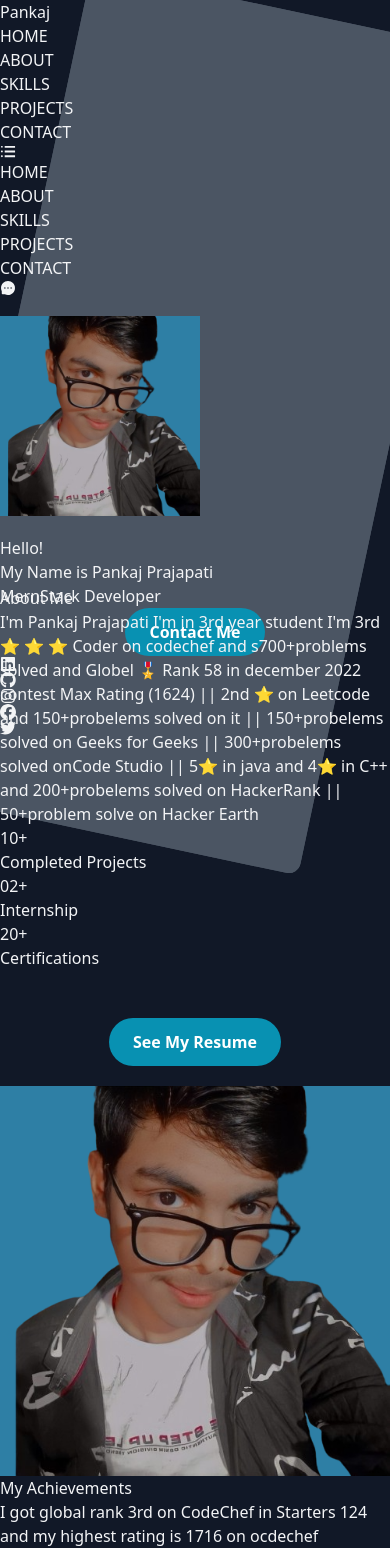
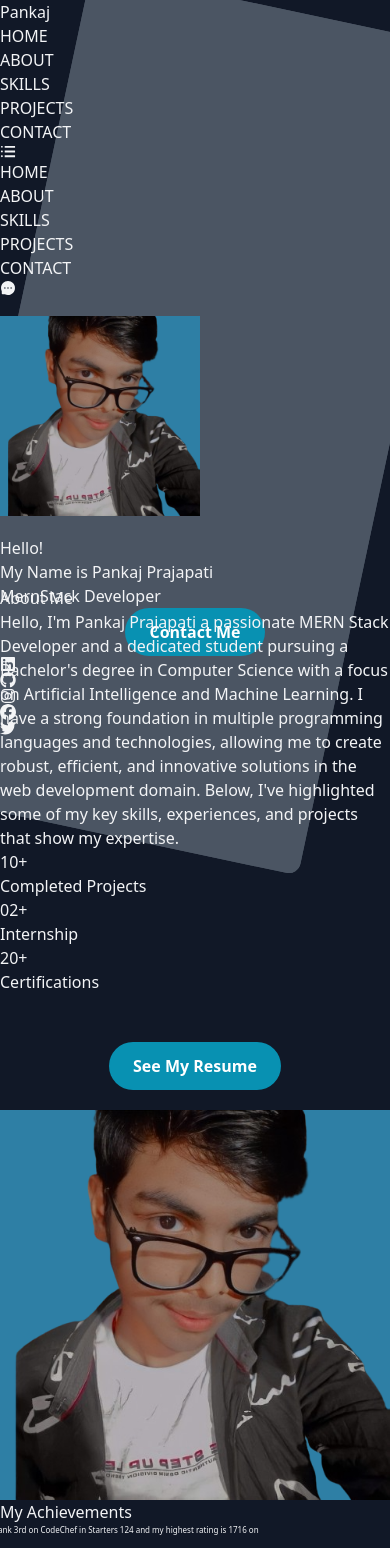
Before and after one commit to pankaj143p/My-Portfolio-Frontend, a React (Vite) app: page / in a window 390 px wide. Shown: the top 1548 px of the page. Built offline with nearby package versions, Linux system fonts and the light colour scheme.

Commit message:
some changes add res

```diff
--- a/src/Components/About.jsx
+++ b/src/Components/About.jsx
@@ -20,14 +20,14 @@ const About = () => {
           <div className="p-2">
             <div className="text-gray-300 my-3">
               <p className="mt-16 pr-8 text-justify leading-8 text-2xl w-18/14 mx-auto">
-                I'm Pankaj Prajapati I'm in 3rd year student I'm 3rd
-                ⭐ ⭐ ⭐ Coder on codechef and s700+problems solved and Globel 🎖️
-                Rank 58 in december 2022 contest Max Rating (1624) ||
-                2nd ⭐ on Leetcode and 150+probelems solved on it ||
-                150+probelems solved on Geeks for Geeks || 300+probelems
-                solved onCode Studio || 5⭐ in java and 4⭐ in C++
-                and 200+probelems solved on HackerRank || 50+problem
-                solve on Hacker Earth
+               Hello, I'm Pankaj Prajapati a passionate MERN Stack Developer
+               and a dedicated student pursuing a Bachelor's degree in
+               Computer Science with a focus on Artificial Intelligence
+               and Machine Learning. I have a strong foundation in multiple
+                programming languages and technologies, allowing me to create
+                robust,  efficient, and innovative solutions in the web development
+                domain. Below, I've highlighted some of my key skills, experiences,
+                and projects that show my expertise.
               </p>
               <div className="flex mt-10 items-center gap-20">
                 {info.map((content) => (
--- a/src/Components/Achievements.jsx
+++ b/src/Components/Achievements.jsx
@@ -5,6 +5,7 @@ import geeksfogeeks from './CodingProfiles/gfg-logo.svg';
 import codingninjas from './CodingProfiles/cn-logo.svg';
 import hackerearth from './CodingProfiles/he-logo.png'
 import hackerrank from './CodingProfiles/hr-logo.png'
+import  './style.css';
 export default function Achievements() {
     const myAchievements = [
         {
@@ -67,7 +68,7 @@ export default function Achievements() {
         {/* <div className="bg-gray-700 py-8 relative px-8 rounded-2xl  mx-auto min-h-[24rem] mt-24 flex gap-6 lg:flex-row flex-col items-center"> */}
         <div className='Achievements mx-20' >
             {myAchievements.map((Achievements,idx)=>(
-              <div className='text-2xl border-4 border-cyan-700 rounded-2xl mt-12 px-6 py-4' key={idx}>{Achievements.des}
+              <div className='achievements self-center text-2xl border-4 border-cyan-700 rounded-2xl mt-12 px-6 py-4' key={idx}>{Achievements.des}
                     {/* <p className='description'>{Achievements.dis}</p> */}
 
            </div>
--- a/src/Components/Footer.jsx
+++ b/src/Components/Footer.jsx
@@ -1,6 +1,8 @@
 import React from "react";
 import './style.css'
 import { FaGithub, FaInstagram, FaLinkedin,FaFacebook,FaTwitter} from "react-icons/fa6";
+import { IoMdMailUnread } from "react-icons/io";
+import { IoLogoWhatsapp } from "react-icons/io";
   const social_media = [
     {name :<FaLinkedin />,link : "https://www.linkedin.com/in/pankaj-prajapati-7619bb226/"},
     {name :<FaGithub/>,link : "https://github.com/pankaj143p"},
@@ -14,8 +16,8 @@ const Footer = () => {
     //     { logo: "logo-whatsapp", text: "+91 9179213653" },
     //   ];
       const contact_info = [
-        { logo: "mail", text: "pankaj114477pankaj@gmail.com" },
-        { logo: "logo-whatsapp", text: "+91 9179213653" },
+        { logo: <IoMdMailUnread />, text: "pankaj114477pankaj@gmail.com" },
+        { logo: <IoLogoWhatsapp />, text: "+91 9179213653" },
       ];
   return (
     <footer>
@@ -52,7 +54,7 @@ const Footer = () => {
                   text-left gap-4 flex-wrap items-center"
               >
                 <div className="min-w-[2.5rem]  text-3xl min-h-[2.5rem] flex items-center justify-center text-white bg-cyan-600 rounded-full">
-                  <ion-icon name={contact.logo}></ion-icon>
+                  {contact.logo}
                 </div>
                 <p className="md:text-base text-sm  break-words">
                   {contact.text}
--- a/src/Components/Hero.jsx
+++ b/src/Components/Hero.jsx
@@ -43,7 +43,7 @@ const Hero = () => {
             MernStack Developer
           </h4>
           <button className="btn-primary mt-8">Contact Me</button>
-          <div className="mt-8 text-3xl flex items-center md:justify-start justify-center gap-5">
+          <div className="my-14 text-3xl flex items-center md:justify-start justify-center gap-5">
             {social_media?.map((icon) => (
               <a
                 key={icon.name}
--- a/src/Components/style.css
+++ b/src/Components/style.css
@@ -142,6 +142,12 @@
      margin-top: 25px;
      margin-left: 60px;
  }
+ .achievements{
+   font-size: .5em;
+   width: 330px;
+   margin-left: -50px;
+ }
+
  }
 
  /* anition section for certificat gallery */
```
Lines whose indentation alone changed are shown as unchanged.
